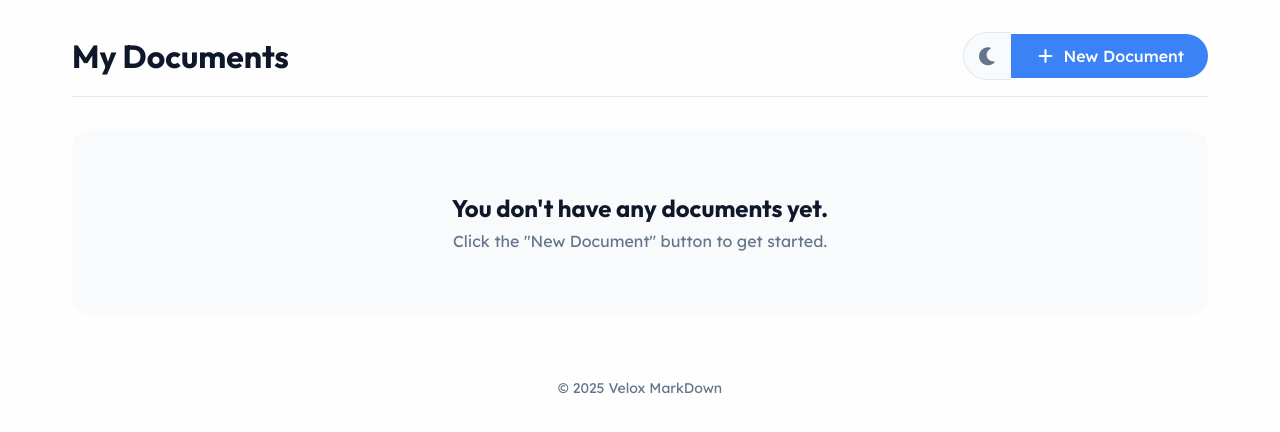
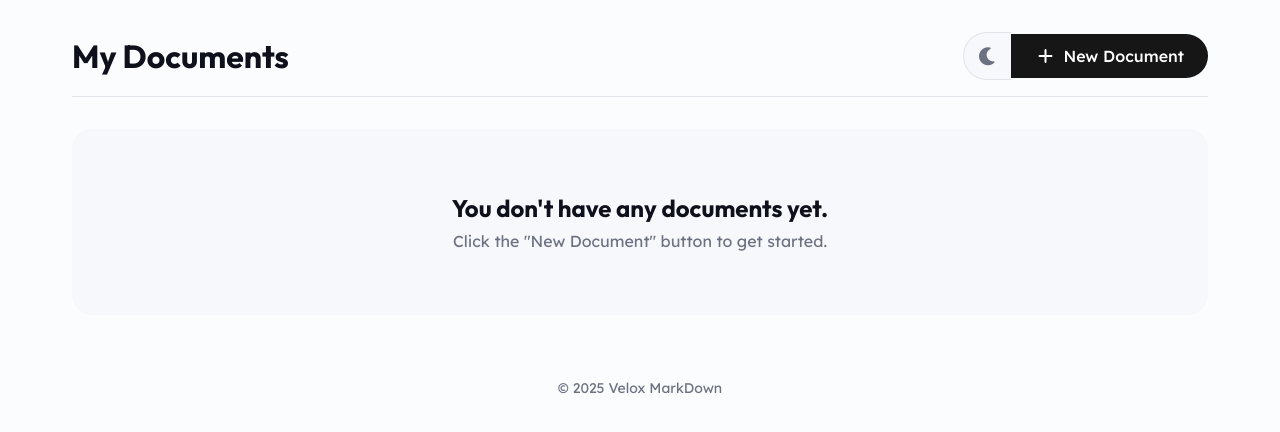
Before and after one commit to razen-core/veloxmd, a plain HTML site: page index.html in a window 1280 px wide. Drawn offline with Linux system fonts and the light colour scheme.

Commit message:
updated ui colors

```diff
--- a/style.css
+++ b/style.css
@@ -1,40 +1,63 @@
 /* --- 1. Theming and Variables --- */
 :root {
+    /* Fonts - Preserving your original choices */
     --font-sans: 'Lexend', sans-serif;
     --font-header: 'Outfit', sans-serif;
     --font-mono: 'PT Mono', monospace;
 
     /* Light Theme - Premium Modern */
-    --bg-primary: #fefefe;
-    --bg-secondary: #f8fafc;
-    --text-primary: #0f172a;
-    --text-secondary: #64748b;
-    --border-color: #e2e8f0;
-    --accent-color: #3b82f6;
-    --accent-hover: #2563eb;
-    --code-bg: #f1f5f9;
-    --code-text: #334155;
-    --hljs-bg: #f8fafc;
-    --hljs-text: #475569;
-    --shadow-light: 0 1px 3px 0 rgba(0, 0, 0, 0.1);
-    --shadow-medium: 0 4px 6px -1px rgba(0, 0, 0, 0.1);
+    --bg-primary: oklch(0.99 0.002 270);     /* Clean off-white */
+    --bg-secondary: oklch(0.98 0.004 270);   /* Subtle slate background */
+    --text-primary: oklch(0.18 0.020 270);   /* Deep slate-charcoal */
+    --text-secondary: oklch(0.55 0.025 270); /* Muted gray-blue */
+    --border-color: oklch(0.92 0.010 270);   /* Soft refined border */
+    --accent-color: oklch(0.20 0.000 0);     /* True accent black */
+    --accent-hover: oklch(0.40 0.000 0);     /* Soft hover gray */
+
+    /* Code Styling */
+    --code-bg: oklch(0.96 0.005 270);        /* Integrated from your code-bg */
+    --code-text: oklch(0.35 0.030 270);
+    --hljs-bg: oklch(0.97 0.003 270);
+    --hljs-text: oklch(0.45 0.025 270);
+
+    /* Reference & Missing Variables */
+    --primary: var(--accent-color);
+    --primary-dark: oklch(0.10 0.000 0);
+    --secondary: oklch(0.45 0.015 270);
+    --user-bg: oklch(0.95 0.005 270);        /* From your chat app reference */
+    --ai-bg: oklch(1.00 0.000 0);
+    --error-color: oklch(0.60 0.150 25);     /* Perceptually balanced red */
+    --success-color: oklch(0.65 0.120 150);  /* Soft premium green */
+    --warning-color: oklch(0.85 0.140 85);   /* Modern gold/yellow */
+
+    /* Shadows & Effects */
+    --shadow-light: 0 1px 3px 0 oklch(0 0 0 / 0.05);
+    --shadow-medium: 0 4px 6px -1px oklch(0 0 0 / 0.1);
+    --float-shadow: 0 8px 20px oklch(0 0 0 / 0.08);
+    --transition: all 0.3s cubic-bezier(0.4, 0, 0.2, 1);
 }
 
 [data-theme='dark'] {
-    /* Dark Theme - Premium Modern */
-    --bg-primary: #0f0f0f;
-    --bg-secondary: #1a1a1a;
-    --text-primary: #f1f5f9;
-    --text-secondary: #94a3b8;
-    --border-color: #27272a;
-    --accent-color: #60a5fa;
-    --accent-hover: #3b82f6;
-    --code-bg: #1e1e1e;
-    --code-text: #e2e8f0;
-    --hljs-bg: #161616;
-    --hljs-text: #cbd5e1;
-    --shadow-light: 0 1px 3px 0 rgba(0, 0, 0, 0.3);
-    --shadow-medium: 0 4px 6px -1px rgba(0, 0, 0, 0.4);
+    /* Dark Theme - High Contrast Deep Slate */
+    --bg-primary: oklch(0.12 0.005 270);     /* Deep onyx-slate */
+    --bg-secondary: oklch(0.16 0.008 270);   /* Slightly lighter surface */
+    --text-primary: oklch(0.95 0.010 270);   /* Crisp off-white text */
+    --text-secondary: oklch(0.75 0.020 270); /* Readable muted text */
+    --border-color: oklch(0.24 0.015 270);   /* Sharp, subtle borders */
+    --accent-color: oklch(0.75 0.120 250);   /* Premium blue accent */
+    --accent-hover: oklch(0.65 0.150 255);   /* Vibrant hover state */
+
+    /* Code & Syntax */
+    --code-bg: oklch(0.18 0.015 270);
+    --code-text: oklch(0.88 0.020 270);
+    --hljs-bg: oklch(0.14 0.010 270);
+    --hljs-text: oklch(0.85 0.025 270);
+
+    /* Dark Mode Utilities */
+    --user-bg: oklch(0.20 0.015 270);
+    --ai-bg: oklch(0.14 0.008 270);
+    --shadow-light: 0 1px 3px 0 oklch(0 0 0 / 0.3);
+    --shadow-medium: 0 4px 12px oklch(0 0 0 / 0.5);
 }
 
 
@@ -1150,7 +1173,7 @@ body {
     font-family: var(--font-sans);
     font-size: 1rem;
     color: var(--text-primary);
-    height: 40px;
+    height: 35px;
     padding: 0.5rem;
 }
 
```
